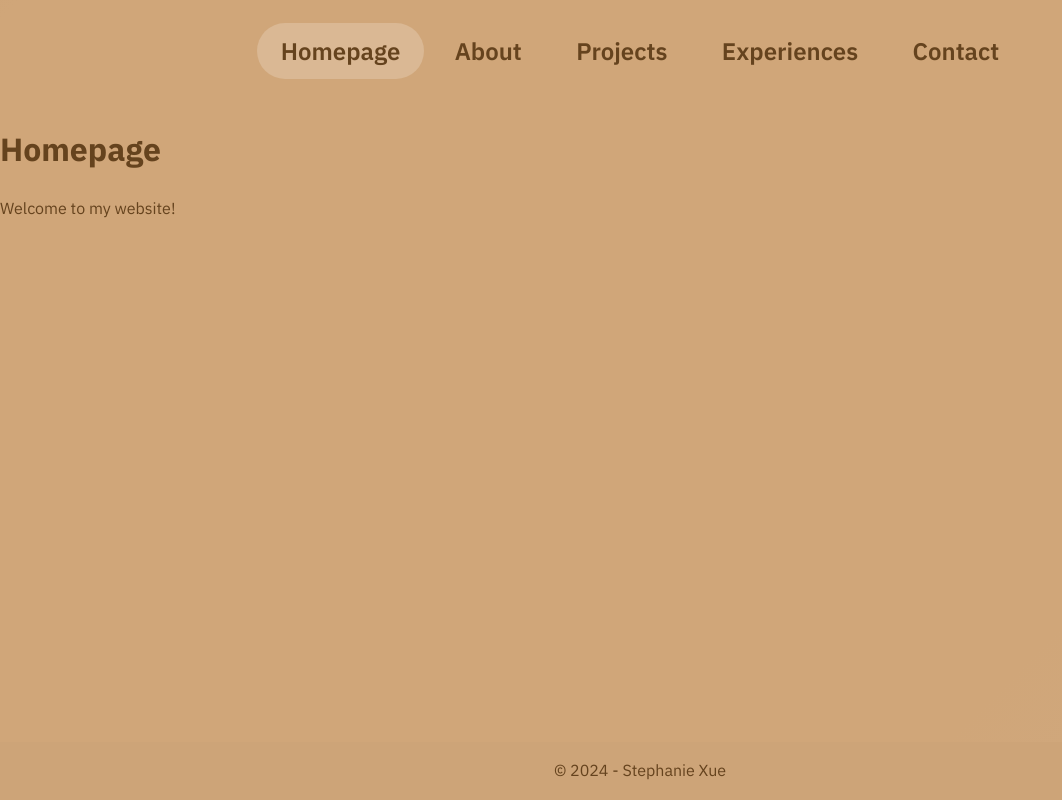
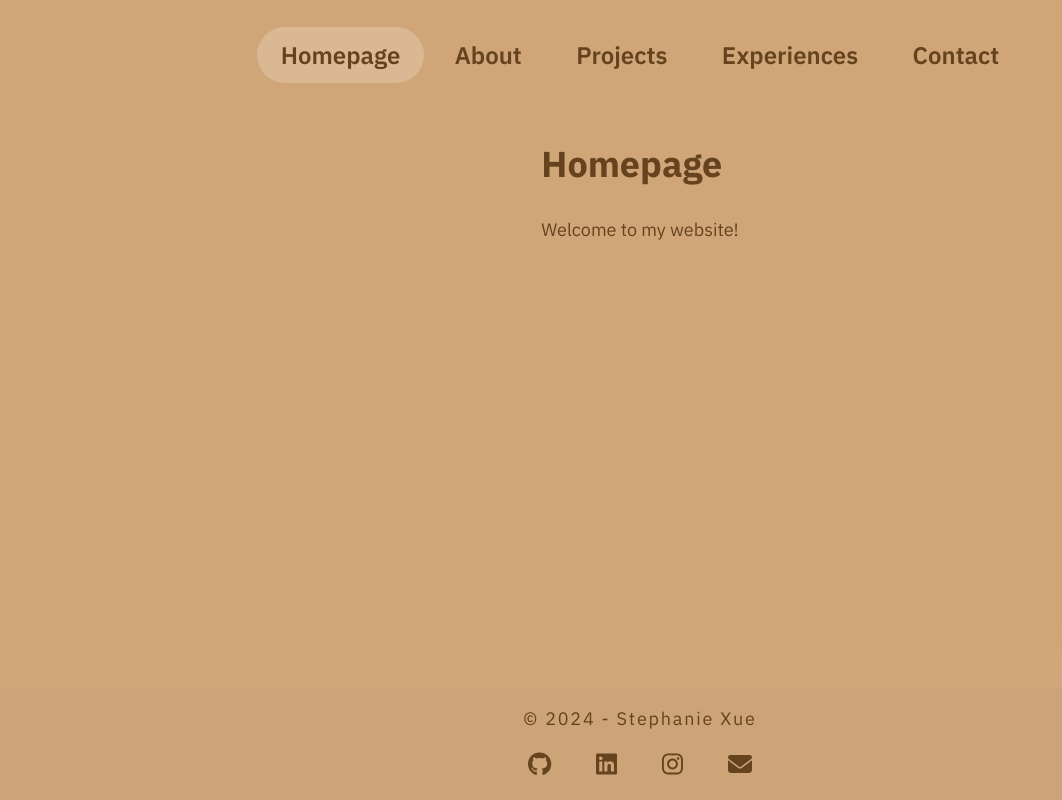
Before and after one commit to steph-xue/portfolio, a React (Vite) app: page / in a window 1280 px wide. Shown: the whole page, without its empty margins (0-1062 px from the left). Built offline with nearby package versions, Linux system fonts and the light colour scheme.

Commit message:
add icon links to footer

```diff
--- a/index.html
+++ b/index.html
@@ -4,7 +4,6 @@
     <meta charset="UTF-8" />
     <meta name="viewport" content="width=device-width, initial-scale=1.0" />
     <link rel="stylesheet" href="https://cdnjs.cloudflare.com/ajax/libs/normalize/7.0.0/normalize.min.css">
-    <link rel="stylesheet" href="https://cdnjs.cloudflare.com/ajax/libs/font-awesome/5.11.2/css/all.css" integrity="sha256-46qynGAkLSFpVbEBog43gvNhfrOj+BmwXdxFgVK/Kvc=" crossorigin="anonymous" />
     <link rel="preconnect" href="https://fonts.googleapis.com">
     <link rel="preconnect" href="https://fonts.gstatic.com" crossorigin>
     <link href="https://fonts.googleapis.com/css2?family=IBM+Plex+Sans:ital,wght@0,100;0,200;0,300;0,400;0,500;0,600;0,700;1,100;1,200;1,300;1,400;1,500;1,600;1,700&display=swap" rel="stylesheet">
--- a/src/components/Footer.jsx
+++ b/src/components/Footer.jsx
@@ -1,9 +1,28 @@
 import React from "react"
+import { FontAwesomeIcon } from '@fortawesome/react-fontawesome'
+import { faGithub } from '@fortawesome/free-brands-svg-icons'
+import { faInstagram } from '@fortawesome/free-brands-svg-icons'
+import { faLinkedin } from '@fortawesome/free-brands-svg-icons'
+import { faEnvelope } from '@fortawesome/free-solid-svg-icons'
 
 function Footer() {
     return (
         <footer className="footer">
-            <p>© 2024 - Stephanie Xue</p>
+            <p className="copyright">© 2024 - Stephanie Xue</p>
+            <div className="icons">
+                <a className="icon-link" href="https://github.com/steph-xue">
+                    <FontAwesomeIcon className="icon" icon={faGithub} />
+                </a>
+                <a className="icon-link" href="https://www.linkedin.com/in/stephanie-x-639182188/">
+                    <FontAwesomeIcon className="icon" icon={faLinkedin} />
+                </a>
+                <a className="icon-link" href="https://www.instagram.com/stephxue_">
+                    <FontAwesomeIcon className="icon" icon={faInstagram} />
+                </a>
+                <a className="icon-link" href="mailto:stephaniexue3@gmail.com">
+                    <FontAwesomeIcon className="icon" icon={faEnvelope} />
+                </a>
+            </div>
 
         </footer>
     );
--- a/src/style.scss
+++ b/src/style.scss
@@ -10,7 +10,7 @@
 
 	--color-white: #fff;
     --color-light-brown1: #cda478;
-	--color-light-brown2: #c19f7b;
+	--color-light-brown2: #ac8f6f;
     --color-dark-brown1: #65431e;
 	--color-dark-brown2: #644c32;
 
@@ -61,10 +61,10 @@
 }
 
 body {
-    color: var(--color-dark-brown1);
     font-family: var(--ff-primary);
-    font-size: var(--fs-body);
+    font-size: var(--fs-s);
     line-height: 1.6;
+	color: var(--color-dark-brown1);
 	background: var(--gradient-light);
 	background-size: 400% 400%;
 	animation: gradient 10s ease-in-out infinite;
@@ -90,6 +90,8 @@ body {
 .page-container {
 	display: flex;
 	flex-direction: column;
+	justify-content: center;
+	align-items: center;
 	min-height: 100vh;
 }
 
@@ -122,7 +124,7 @@ body {
 	transition: background 1s ease-in-out;
 }
 
-.navbar-list-link:hover, .nav-active {
+.navbar-list-link:hover, .navbar-list-link:focus, .nav-active {
     background: rgba(255, 255, 255, 0.2);
 }
 
@@ -139,8 +141,33 @@ body {
 .footer {
 	align-self: flex-end;
 	display: flex;
+	flex-direction: column;
 	justify-content: center;
 	align-items: center;
 	width: 100%;
 	background-color: var(--color-light-brown1);
 }
+
+.icons {
+	display: flex;
+	justify-content: center;
+	align-items: center;
+	gap: 2.5em;
+	padding-bottom: 1em;
+}
+
+.copyright {
+	letter-spacing: 0.1em;
+}
+
+.icon-link {
+	color: inherit !important;
+}
+
+.icon {
+	font-size: 1.5rem;
+}
+
+.icon:hover, .icon:focus {
+	opacity: 0.7;
+}
```
